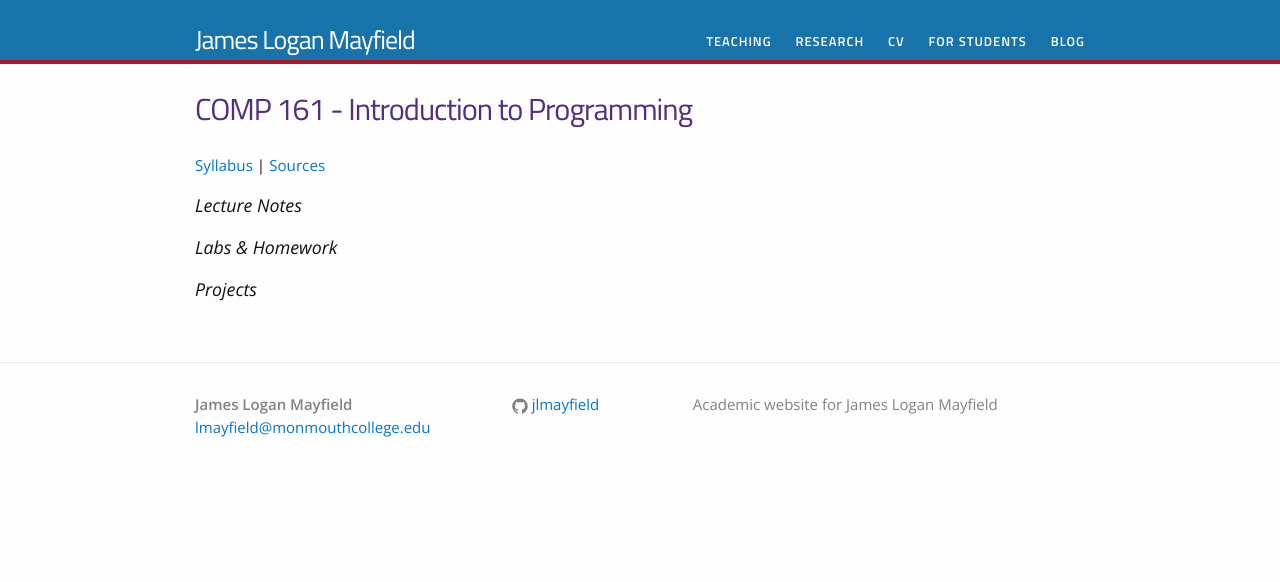
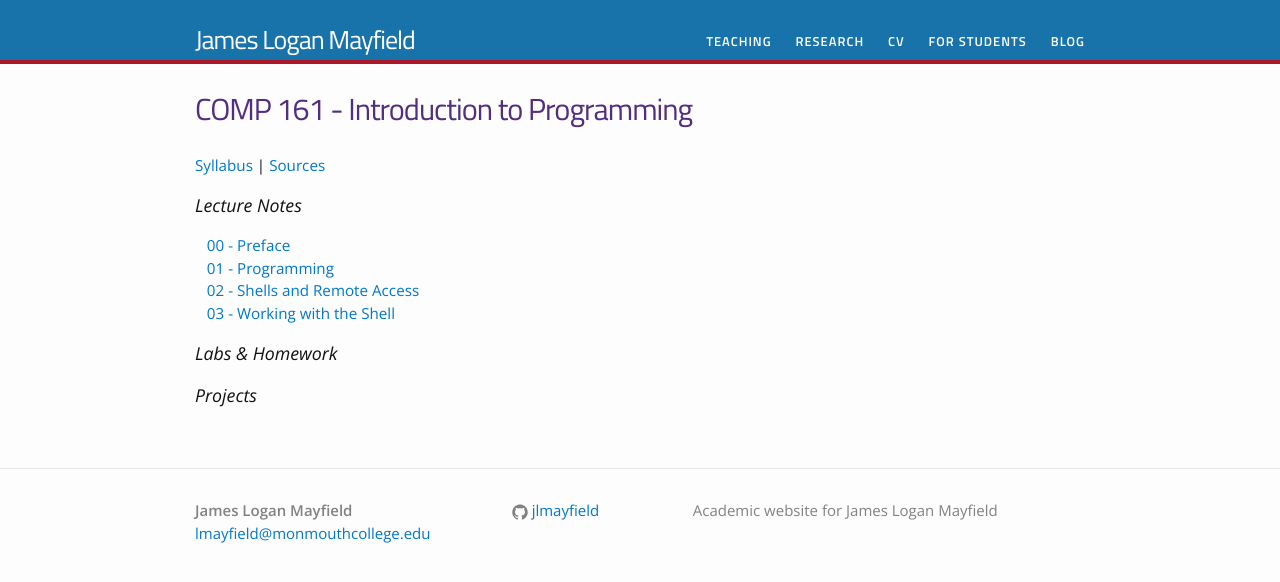
Before and after one commit to jlmayfield/jlmayfield.github.io, a Jekyll site: the page built from teaching/comp161.md, in a window 1280 px wide. Shown: the top 582 px of the page. Built offline with Jekyll 4.4.1, drawn with Linux system fonts in a browser that asks for light colours.

Commit message:
added first 3 lecture notes

```diff
--- a/teaching/comp161.md
+++ b/teaching/comp161.md
@@ -9,6 +9,11 @@ permalink: /teaching/COMP161/
 
 ### Lecture Notes
 
+&nbsp;&nbsp;&nbsp;[00 - Preface](/teaching/COMP161/notes/comp161-lectureNotes-00.pdf)
+&nbsp;&nbsp;&nbsp;[01 - Programming](/teaching/COMP161/notes/comp161-lectureNotes-01.pdf)
+&nbsp;&nbsp;&nbsp;[02 - Shells and Remote Access](/teaching/COMP161/notes/comp161-lectureNotes-02.pdf)
+&nbsp;&nbsp;&nbsp;[03 - Working with the Shell](/teaching/COMP161/notes/comp161-lectureNotes-03.pdf)
+
 ### Labs & Homework
 
 ### Projects
```
Also changed, not shown: 4 other files.
